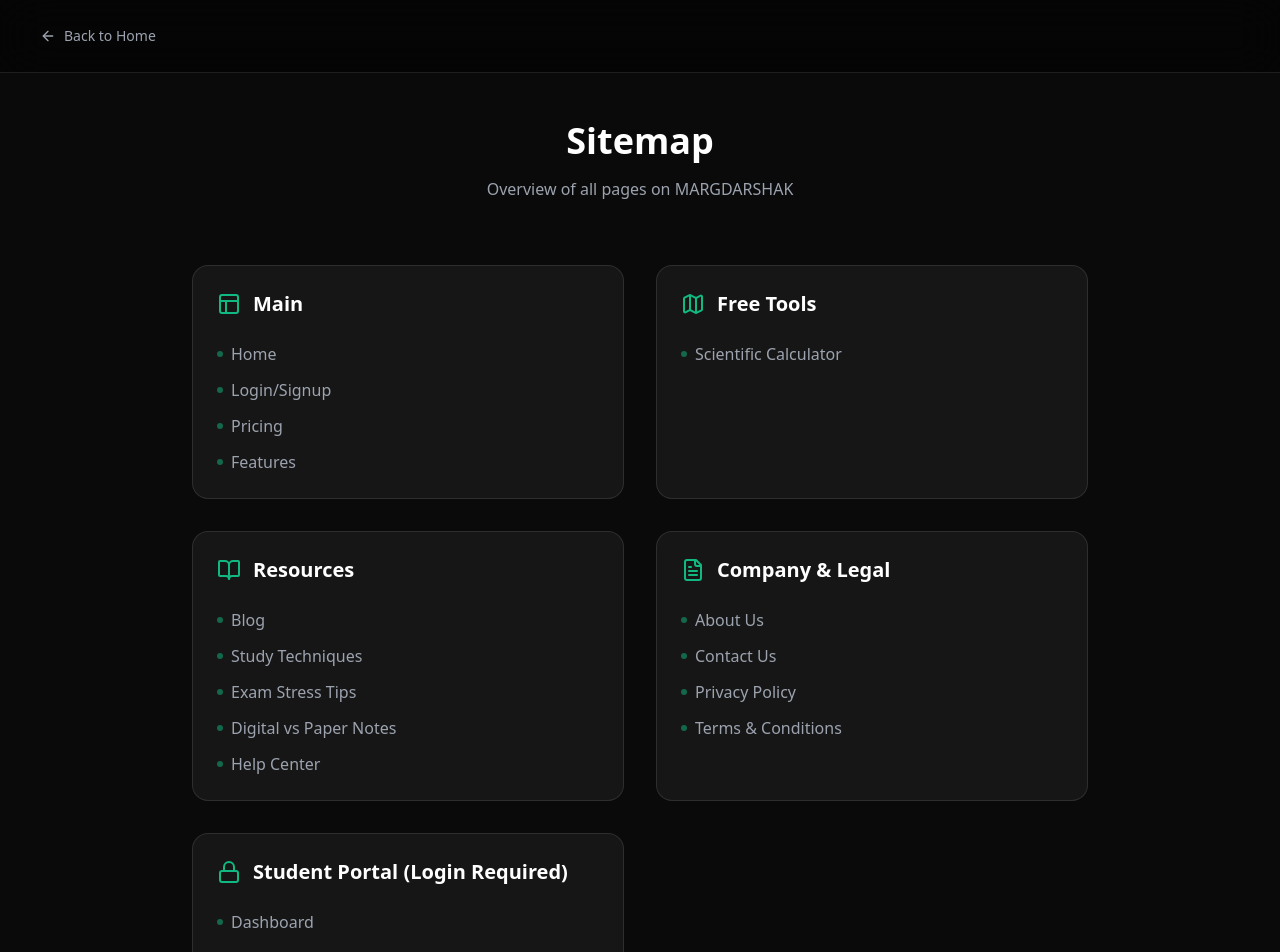
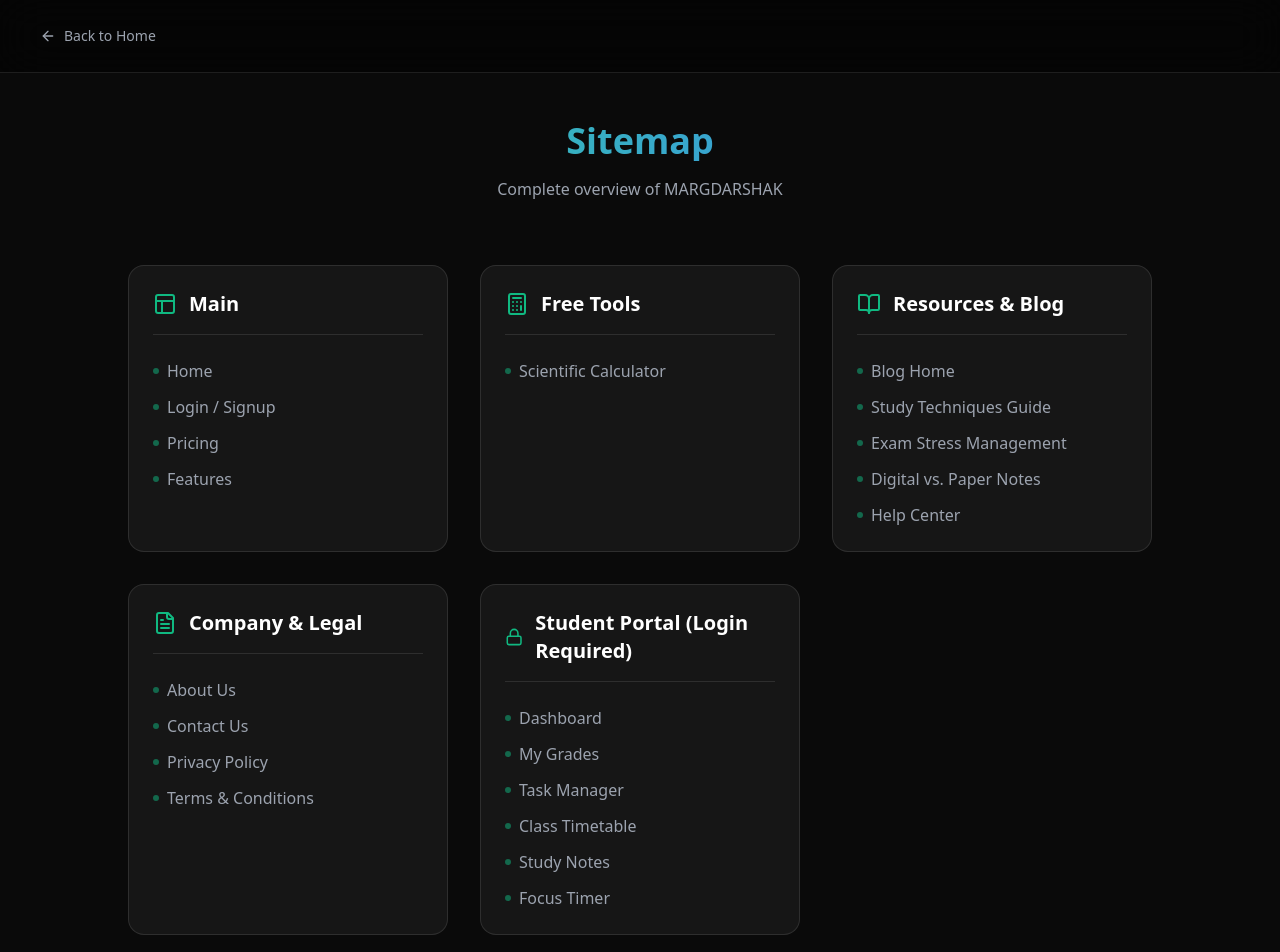
Before and after one commit to Abhinav06122009/MARGDARSHAKI, a React (Vite) app: page /sitemap in a window 1280 px wide. Shown: the top 952 px of the page. Built offline with nearby package versions, Linux system fonts and the light colour scheme.

Commit message:
Refactor SitemapPage with new icons and layout

```diff
--- a/src/pages/SitemapPage.tsx
+++ b/src/pages/SitemapPage.tsx
@@ -1,7 +1,7 @@
 import React from 'react';
 import { Link } from 'react-router-dom';
 import { Button } from '@/components/ui/button';
-import { ArrowLeft, Map, FileText, Lock, Layout, BookOpen } from 'lucide-react';
+import { ArrowLeft, Map, FileText, Lock, Layout, BookOpen, Calculator as CalcIcon } from 'lucide-react';
 import { motion } from 'framer-motion';
 
 const SitemapPage = () => {
@@ -11,27 +11,27 @@ const SitemapPage = () => {
       icon: Layout,
       items: [
         { name: "Home", path: "/" },
-        { name: "Login/Signup", path: "/auth" },
+        { name: "Login / Signup", path: "/auth" },
         { name: "Pricing", path: "/#pricing" },
         { name: "Features", path: "/#features" }
       ]
     },
     {
       category: "Free Tools",
-      icon: Map,
+      icon: CalcIcon,
       items: [
         { name: "Scientific Calculator", path: "/calculator" },
-        // Add more public tools here as you build them
+        // Add future tools here (e.g., GPA Calculator)
       ]
     },
     {
-      category: "Resources",
+      category: "Resources & Blog",
       icon: BookOpen,
       items: [
-        { name: "Blog", path: "/blog" },
-        { name: "Study Techniques", path: "/blog/study-techniques-2025" },
-        { name: "Exam Stress Tips", path: "/blog/manage-exam-stress" },
-        { name: "Digital vs Paper Notes", path: "/blog/digital-notes-vs-paper" },
+        { name: "Blog Home", path: "/blog" },
+        { name: "Study Techniques Guide", path: "/blog/study-techniques-2025" },
+        { name: "Exam Stress Management", path: "/blog/manage-exam-stress" },
+        { name: "Digital vs. Paper Notes", path: "/blog/digital-notes-vs-paper" },
         { name: "Help Center", path: "/help" }
       ]
     },
@@ -51,9 +51,10 @@ const SitemapPage = () => {
       items: [
         { name: "Dashboard", path: "/dashboard" },
         { name: "My Grades", path: "/grades" },
-        { name: "Tasks", path: "/tasks" },
-        { name: "Timetable", path: "/timetable" },
-        { name: "Notes", path: "/notes" }
+        { name: "Task Manager", path: "/tasks" },
+        { name: "Class Timetable", path: "/timetable" },
+        { name: "Study Notes", path: "/notes" },
+        { name: "Focus Timer", path: "/timer" }
       ]
     }
   ];
@@ -71,33 +72,35 @@ const SitemapPage = () => {
       </nav>
 
       <main className="container mx-auto px-6 py-12">
-        <div className="max-w-4xl mx-auto">
+        <div className="max-w-5xl mx-auto">
           <div className="text-center mb-16">
-            <h1 className="text-4xl font-bold mb-4">Sitemap</h1>
-            <p className="text-gray-400">Overview of all pages on MARGDARSHAK</p>
+            <h1 className="text-4xl font-bold mb-4 bg-gradient-to-r from-emerald-400 to-blue-500 bg-clip-text text-transparent">
+              Sitemap
+            </h1>
+            <p className="text-gray-400">Complete overview of MARGDARSHAK</p>
           </div>
 
-          <div className="grid md:grid-cols-2 gap-8">
+          <div className="grid md:grid-cols-2 lg:grid-cols-3 gap-8">
             {links.map((section, index) => (
               <motion.div
                 key={index}
                 initial={{ opacity: 0, y: 20 }}
                 animate={{ opacity: 1, y: 0 }}
                 transition={{ delay: index * 0.1 }}
-                className="bg-white/5 border border-white/10 rounded-2xl p-6"
+                className="bg-white/5 border border-white/10 rounded-2xl p-6 hover:border-emerald-500/30 transition-colors"
               >
-                <div className="flex items-center gap-3 mb-6">
+                <div className="flex items-center gap-3 mb-6 pb-4 border-b border-white/10">
                   <section.icon className="w-6 h-6 text-emerald-500" />
-                  <h2 className="text-xl font-bold">{section.category}</h2>
+                  <h2 className="text-xl font-bold text-white">{section.category}</h2>
                 </div>
                 <ul className="space-y-3">
                   {section.items.map((link, i) => (
                     <li key={i}>
                       <Link
                         to={link.path}
-                        className="text-gray-400 hover:text-white hover:underline transition-all flex items-center gap-2"
+                        className="text-gray-400 hover:text-white hover:underline transition-all flex items-center gap-2 group"
                       >
-                        <span className="w-1.5 h-1.5 rounded-full bg-emerald-500/50"></span>
+                        <span className="w-1.5 h-1.5 rounded-full bg-emerald-500/50 group-hover:bg-emerald-400 transition-colors"></span>
                         {link.name}
                       </Link>
                     </li>
@@ -109,7 +112,7 @@ const SitemapPage = () => {
         </div>
       </main>
 
-      <footer className="border-t border-white/10 mt-12 py-8 text-center text-gray-500 text-sm">
+      <footer className="border-t border-white/10 mt-20 py-8 text-center text-gray-500 text-sm">
         <p>© 2025 MARGDARSHAK. All rights reserved.</p>
       </footer>
     </div>
```
